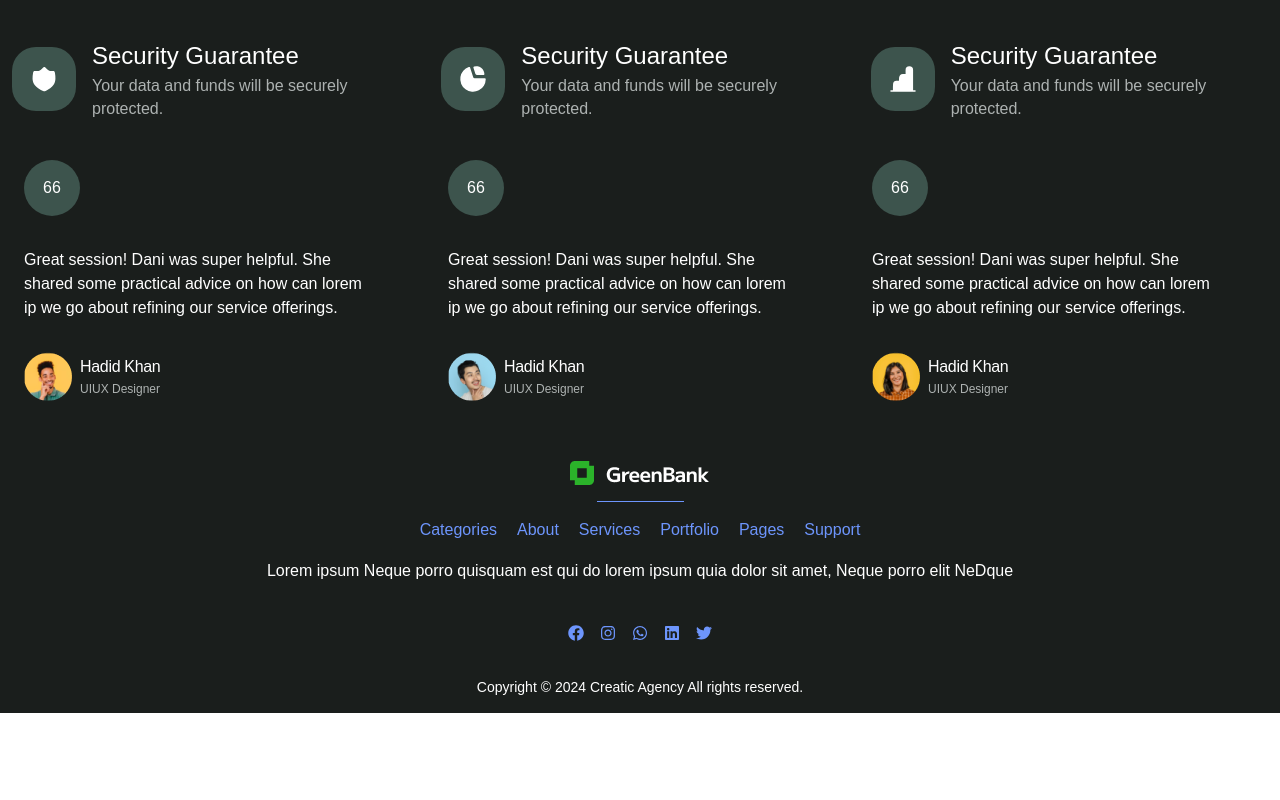
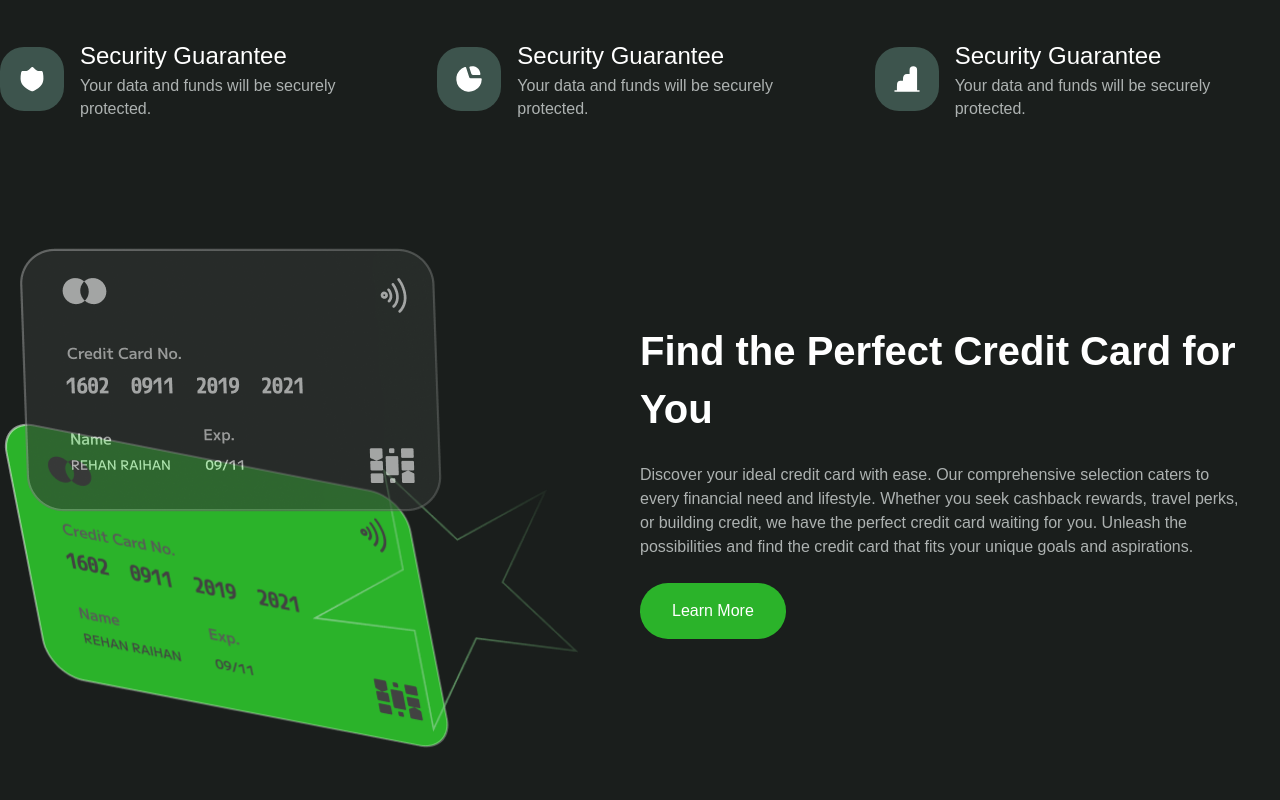
Before and after one commit to thamidtuhin74/GreenBank-LP, a React (Vite) app: page / in a window 1280 px wide. Shown: the part 1420-2220 px from the top of the page. Before the commit the page ends 2133 px from the top, so only its background shows below. Built offline with nearby package versions, Linux system fonts and the light colour scheme; a web font is replaced by a local one.

Commit message:
add perfect credit card section

```diff
--- a/eslint.config.js
+++ b/eslint.config.js
@@ -33,6 +33,7 @@ export default [
       "react-refresh/only-export-components": [
         "warn",
         { allowConstantExport: true },
+        { typeof: true },
       ],
     },
   },
--- a/src/Components/PerfectCreditCard/PerfectCredCard.jsx
+++ b/src/Components/PerfectCreditCard/PerfectCredCard.jsx
@@ -1,8 +1,44 @@
+import Container from "../UI/Container/Container";
+import cardGreen from "../../assets/img/card-green.png";
+import cardGreen2 from "../../assets/img/card2.png";
+import bigStar from "../../assets/img/big-Star.png";
+
 const PerfectCredCard = () => {
   return (
-    <div>
-      <h1>perfect cread card</h1>
-    </div>
+    <Container>
+      <div className="md:py-[128px] md:grid md:grid-cols-2">
+        <div className=" md:w-[454px] md:h-[488px]">
+          <div className="relative">
+            <img
+              className="absolute z-30 left-5 opacity-60"
+              src={cardGreen2}
+              alt=""
+            />
+            <img className="absolute z-10 top-[170px]" src={cardGreen} alt="" />
+            <img
+              className="absolute z-20 top-[220px] left-[312px] h-[264px]"
+              src={bigStar}
+              alt=""
+            />
+          </div>
+        </div>
+        <div className="md:py-[75px] md:w-[604px]">
+          <h1 className="text-white font-bold md:text-[40px] md:leading-[57.92px]">
+            Find the Perfect Credit Card for You
+          </h1>
+          <p className="text-[#ADB2B1] font-normal text-[16px] md:leading-[24px] py-[24px]">
+            Discover your ideal credit card with ease. Our comprehensive
+            selection caters to every financial need and lifestyle. Whether you
+            seek cashback rewards, travel perks, or building credit, we have the
+            perfect credit card waiting for you. Unleash the possibilities and
+            find the credit card that fits your unique goals and aspirations.
+          </p>
+          <button className="font-medium leading-6 text-[16px] bg-[#2BB32A] py-4 px-8 border-none rounded-[64px]">
+            Learn More
+          </button>
+        </div>
+      </div>
+    </Container>
   );
 };
 
--- a/src/Components/Testimonial/Testimonial.jsx
+++ b/src/Components/Testimonial/Testimonial.jsx
@@ -1,16 +1,20 @@
 import user1 from "../../assets/img/user1.png";
 import user2 from "../../assets/img/user2.png";
 import user3 from "../../assets/img/user3.png";
+import quatation from "../../assets/img/quatation-icon.svg";
+import Container from "../UI/Container/Container";
 const Testimonial = () => {
   return (
-    <div className="md:flex gap-8 mt-10 pb-10">
-      <div className="w-[392px] px-6">
+    <Container>
+      <div className="md:flex gap-8 md:pt-[128px] pb-10">
+        <div className="bg-[#27322f3d] rounded-[32px] py-12 px-6">
           <p className="w-[56px] h-[56px] rounded-full bg-[#3D544D] text-center p-4">
-          66
+            <img src={quatation} alt="" />
           </p>
           <p className="text-white font-normal text-[16px] leading-[24px] pt-8">
             Great session! Dani was super helpful. She shared some practical
-          advice on how can lorem ip we go about refining our service offerings.
+            advice on how can lorem ip we go about refining our service
+            offerings.
           </p>
           <div className="flex items-center gap-2 pt-8">
             <img src={user1} alt="" />
@@ -24,13 +28,14 @@ const Testimonial = () => {
             </div>
           </div>
         </div>
-      <div className="w-[392px] px-6">
+        <div className="bg-[#27322f3d] rounded-[32px] py-12 px-6">
           <p className="w-[56px] h-[56px] rounded-full bg-[#3D544D] text-center p-4">
-          66
+            <img src={quatation} alt="" />
           </p>
           <p className="text-white font-normal text-[16px] leading-[24px] pt-8">
             Great session! Dani was super helpful. She shared some practical
-          advice on how can lorem ip we go about refining our service offerings.
+            advice on how can lorem ip we go about refining our service
+            offerings.
           </p>
           <div className="flex items-center gap-2 pt-8">
             <img src={user2} alt="" />
@@ -44,13 +49,14 @@ const Testimonial = () => {
             </div>
           </div>
         </div>
-      <div className="w-[392px] px-6">
+        <div className="bg-[#27322f3d] rounded-[32px] py-12 px-6">
           <p className="w-[56px] h-[56px] rounded-full bg-[#3D544D] text-center p-4">
-          66
+            <img src={quatation} alt="" />
           </p>
           <p className="text-white font-normal text-[16px] leading-[24px] pt-8">
             Great session! Dani was super helpful. She shared some practical
-          advice on how can lorem ip we go about refining our service offerings.
+            advice on how can lorem ip we go about refining our service
+            offerings.
           </p>
           <div className="flex items-center gap-2 pt-8">
             <img src={user3} alt="" />
@@ -65,6 +71,7 @@ const Testimonial = () => {
           </div>
         </div>
       </div>
+    </Container>
   );
 };
 
--- a/src/Components/UI/Container/Container.jsx
+++ b/src/Components/UI/Container/Container.jsx
@@ -1,9 +1,5 @@
 const Container = ({ children }) => {
-  return (
-    <div className="h-full w-full max-w-screen-[1410px] mx-auto">
-      {children}
-    </div>
-  );
+  return <div className="h-full w-full max-w-[1440px] mx-auto">{children}</div>;
 };
 
 export default Container;
--- a/src/Components/WeOffer/WeOffer.jsx
+++ b/src/Components/WeOffer/WeOffer.jsx
@@ -5,7 +5,7 @@ import Container from "../UI/Container/Container";
 const WeOffer = () => {
   return (
     <Container>
-      <div className="px-3">
+      <div className="max-sm:px-3">
         <h1 className="text-white text-center font-bold text-[25px] md:text-[40px] leading-[57.92px]">
           What do we offer?
         </h1>
--- a/src/Pages/Home/Home.jsx
+++ b/src/Pages/Home/Home.jsx
@@ -3,6 +3,7 @@ import Category from "./Category/Category";
 import Details from "./Details/Details";
 import Testimonial from "../../Components/Testimonial/Testimonial";
 import WeOffer from "../../Components/WeOffer/WeOffer";
+import PerfectCredCard from "../../Components/PerfectCreditCard/PerfectCredCard";
 
 const Home = () => {
   return (
@@ -11,6 +12,7 @@ const Home = () => {
       <Details />
       <Category />
       <WeOffer></WeOffer>
+      <PerfectCredCard></PerfectCredCard>
       <Testimonial></Testimonial>
     </div>
   );
--- a/tailwind.config.js
+++ b/tailwind.config.js
@@ -1,18 +1,12 @@
 /** @type {import('tailwindcss').Config} */
 export default {
-  content: [
-    "./index.html",
-    "./src/**/*.{js,ts,jsx,tsx}",
-  ],
+  content: ["./index.html", "./src/**/*.{js,ts,jsx,tsx}"],
   theme: {
     extend: {},
     colors: {
-      'green-light': '#2BB32A',
-      'white': '#fff',
+      "green-light": "#2BB32A",
+      white: "#fff",
     },
   },
-  plugins: [
-    require('daisyui'),
-  ],
-
-}
+  plugins: [require("daisyui")],
+};
```
Lines whose indentation alone changed are shown as unchanged.
